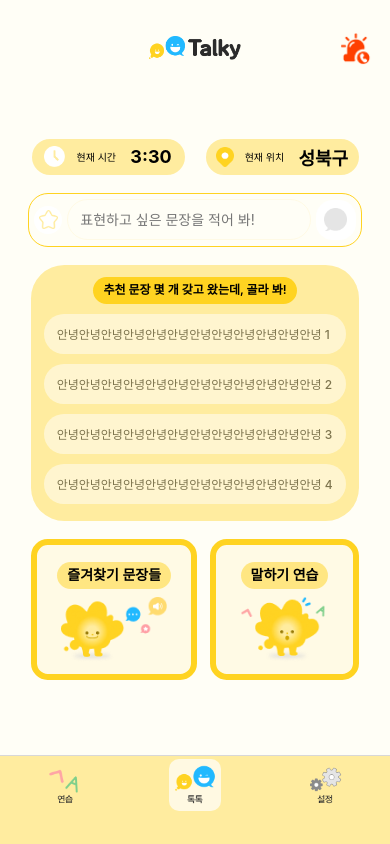
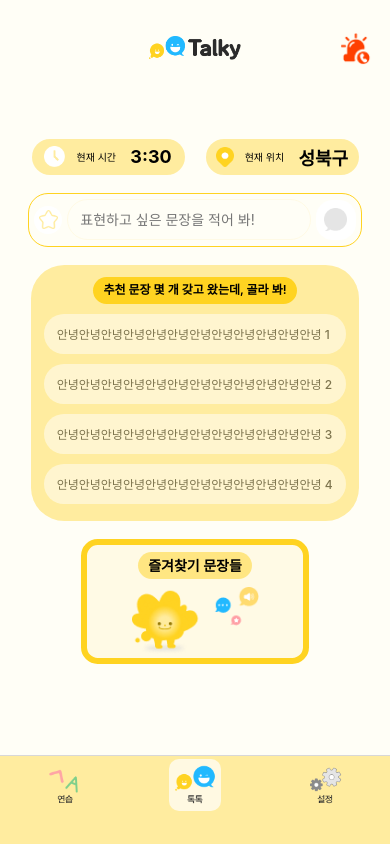
Before and after one commit to HSU-Talky/Talky-Frontend, a React Native app: screen /Talk in a window 390 px wide. Built offline with nearby package versions, Linux system fonts and the light colour scheme.

Commit message:
💄 : Menu 컴포넌트 디자인 변경

```diff
--- a/src/screens/talkTalkScreen/components/Menu.jsx
+++ b/src/screens/talkTalkScreen/components/Menu.jsx
@@ -4,7 +4,7 @@ import { useNavigation } from "@react-navigation/native";
 import { SentenceModal } from "../../sentenceScreen/components/SentenceModal";
 
 import MENU_STAR from "../../../assets/images/talktalk/menu_star.png";
-import MENU_PRAC from "../../../assets/images/talktalk/menu_prac.png";
+// import MENU_PRAC from "../../../assets/images/talktalk/menu_prac.png";
 import { useState } from "react";
 
 export const Menu = () => {
@@ -14,17 +14,16 @@ export const Menu = () => {
     return (
         <View style = { styles.container }>
             <MenuBox
-                width = { 165.67 }
                 title = "즐겨찾기 문장들"
                 icon = { MENU_STAR }
                 onPress = { () => setModalOpen(true) }
             />
-            <MenuBox
+            {/* <MenuBox
                 width = { 148.33 }
                 title = "말하기 연습"
                 icon = { MENU_PRAC }
                 onPress = { () => navigation.navigate("Practice") }
-            />
+            /> */}
 
             <SentenceModal
                 visible = { modalOpen }
--- a/src/screens/talkTalkScreen/components/MenuBox.jsx
+++ b/src/screens/talkTalkScreen/components/MenuBox.jsx
@@ -1,12 +1,12 @@
 import { Image, StyleSheet, Text, TouchableOpacity, View } from "react-native"
 
-export const MenuBox = ({ width, title, icon, onPress }) => {
+export const MenuBox = ({ title, icon, onPress }) => {
     const Box = onPress ? TouchableOpacity : View;
 
     return (
         <Box
             onPress = { onPress }
-            style = { [styles.container, { width }] }
+            style = { styles.container }
         >
             <View style = { styles.menuTitle }>
                 <Text style = { styles.titleText }>{ title }</Text>
@@ -22,7 +22,8 @@ export const MenuBox = ({ width, title, icon, onPress }) => {
 
 const styles = StyleSheet.create({
     container: {
-        height: 141.333,
+        width: 228,
+        height: 125,
         flexDirection: "column",
         justifyContent: "center",
         alignItems: "center",
@@ -51,7 +52,7 @@ const styles = StyleSheet.create({
     },
 
     iconImage: {
-        height: 65,
+        height: 68,
         marginBottom: 16.33
     }
 });
```
Also changed, not shown: src/assets/images/talktalk/menu_prac.png (deleted), src/assets/images/talktalk/menu_star.png.
